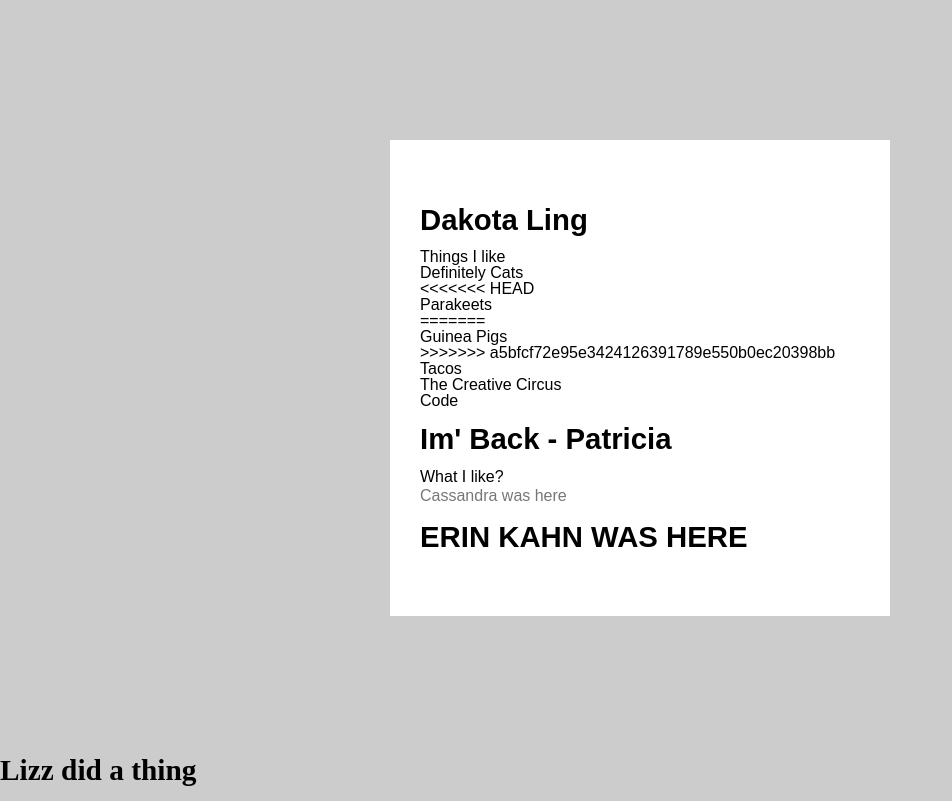
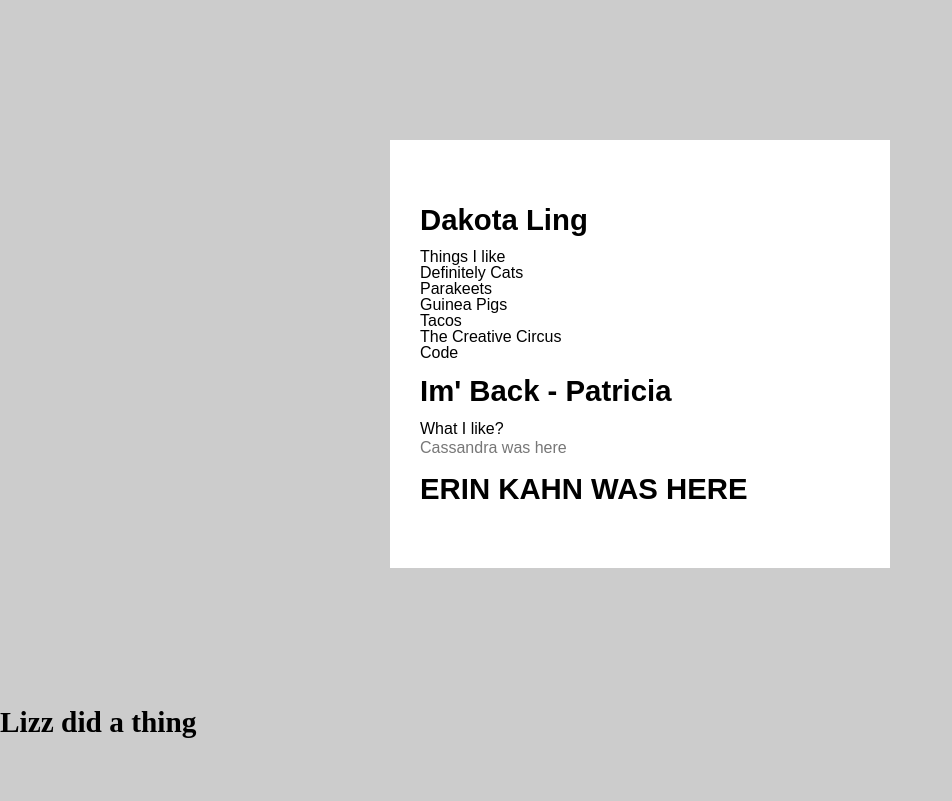
Before and after one commit to CyanLetter/wd3-week1-demo, a website: page index.html in a window 1280 px wide. Shown: the whole page, without its empty margins (0-952 px from the left). Drawn offline with Linux system fonts and the light colour scheme.

Commit message:
actually merged

```diff
--- a/index.html
+++ b/index.html
@@ -17,11 +17,8 @@
 			<h3>Things I like</h3>
 			<ul>
 				<li>Definitely Cats</li>
-<<<<<<< HEAD
 				<li>Parakeets</li>
-=======
 				<li>Guinea Pigs</li>
->>>>>>> a5bfcf72e95e3424126391789e550b0ec20398bb
 				<li>Tacos</li>
 				<li>The Creative Circus</li>
 				<li>Code</li>
```
